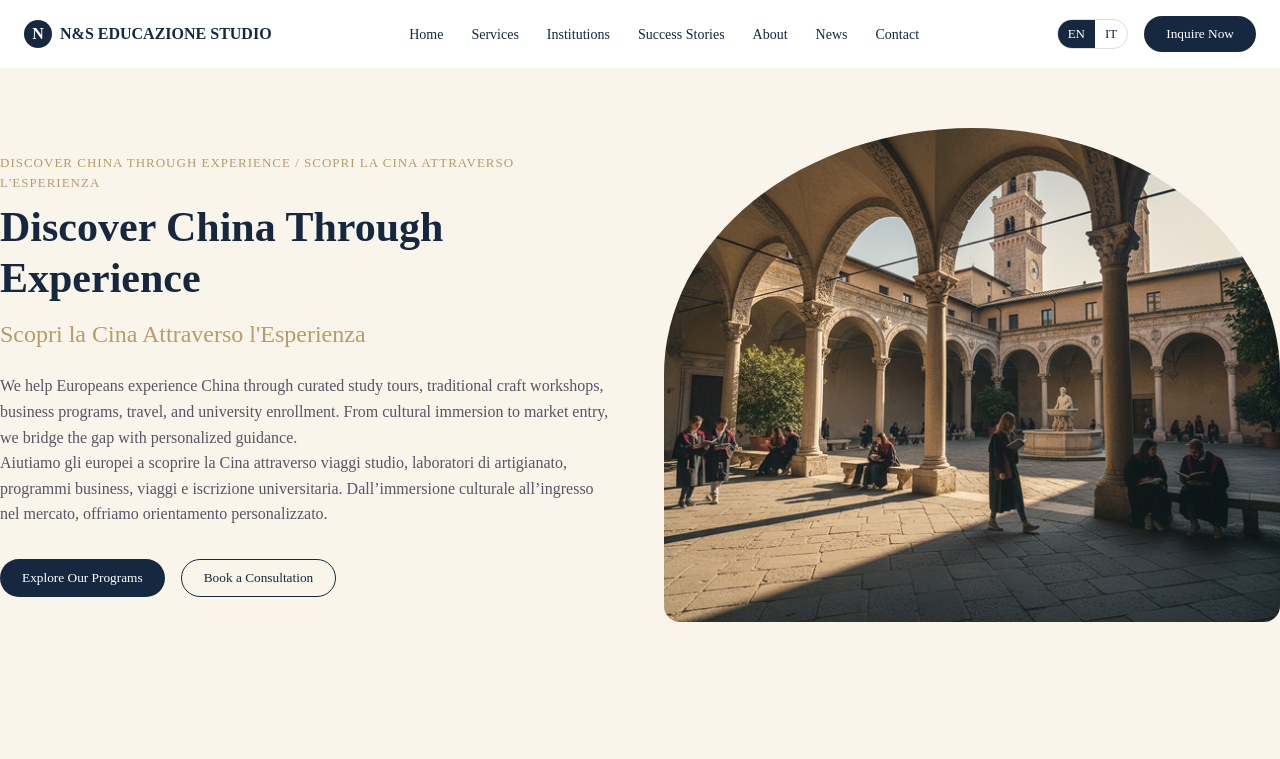
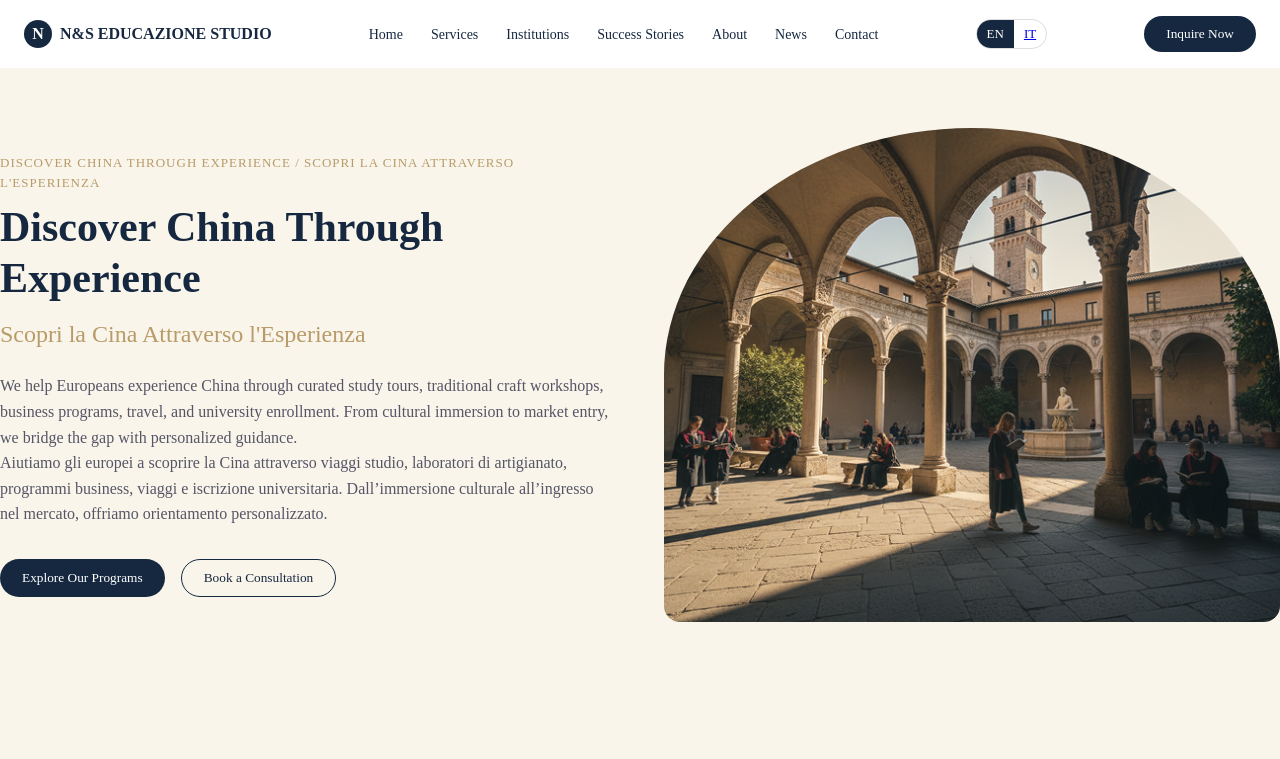
Before and after one commit to mariarosa19980704-cmd/N-S-Educazione-Studio, a plain HTML site: page index.html in a window 1280 px wide. Shown: the top 759 px of the page. Drawn offline with Linux system fonts and the light colour scheme.

Commit message:
Update index.html

```diff
--- a/index.html
+++ b/index.html
@@ -525,10 +525,9 @@
                 <li><a href="#">News</a></li>
                 <li><a href="#">Contact</a></li>
             </ul>
-            <div class="nav-right">
-                <div class="lang-switch">
-                    <span class="active">EN</span>
-                    <span>IT</span>
+            <div class="lang-switch">
+    <span class="active">EN</span>
+    <a href="index-it.html"><span>IT</span></a>
                 </div>
                 <button class="btn-primary">Inquire Now</button>
             </div>
```
